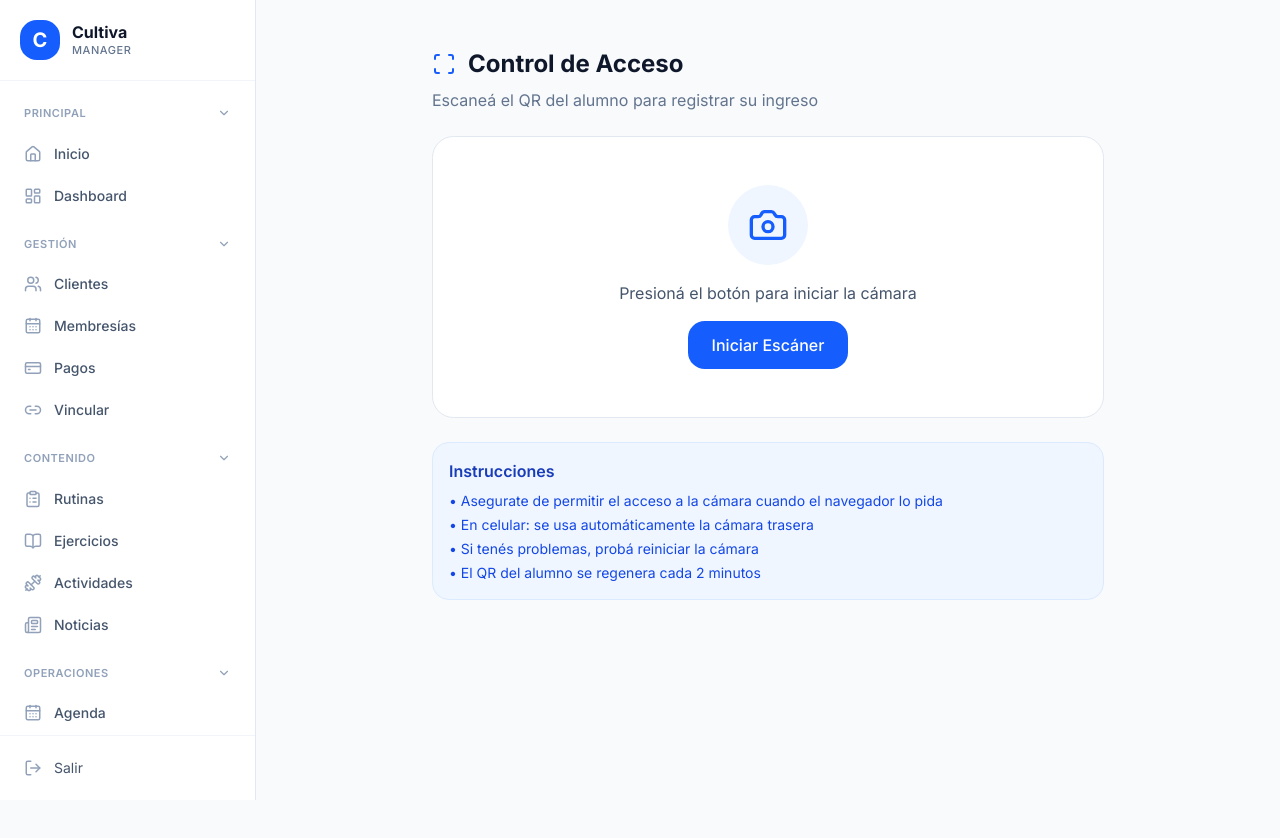
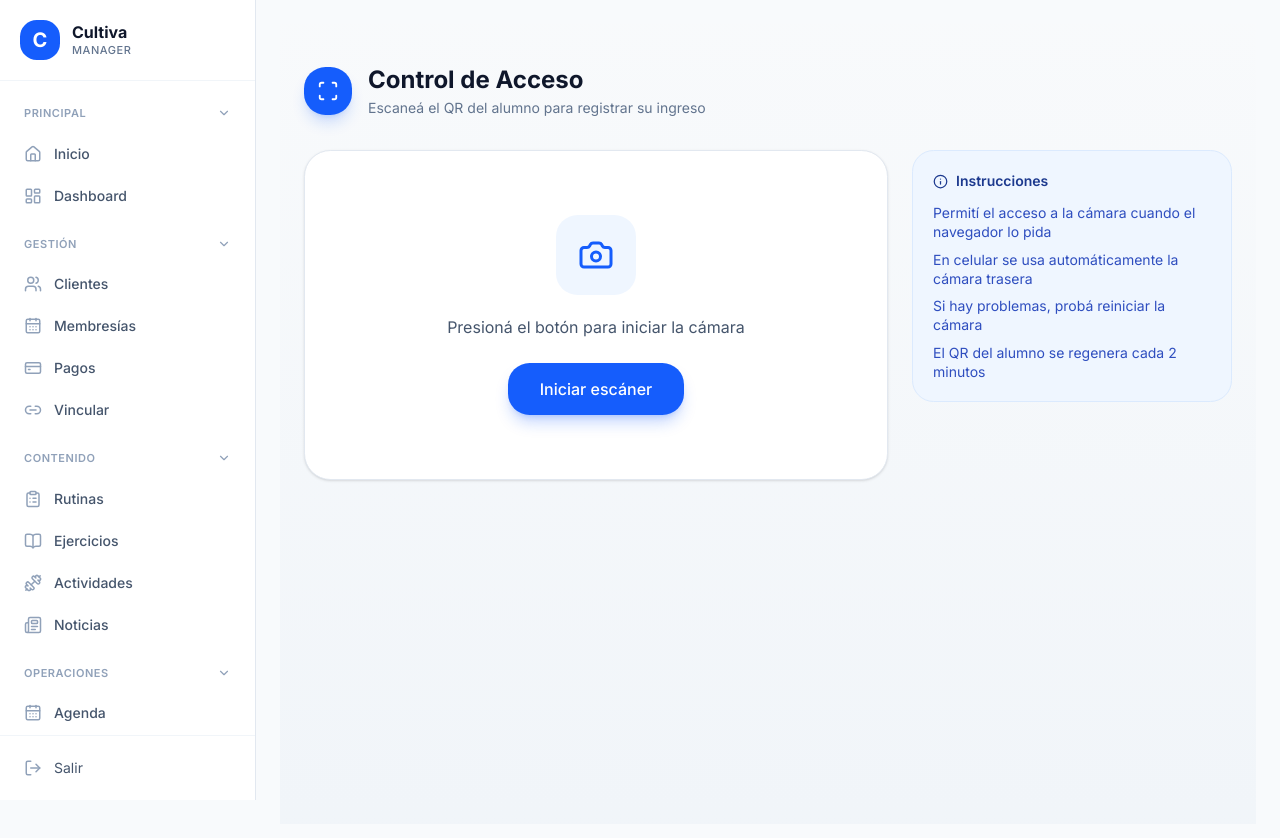
Before and after one commit to joaquinchecura/CULTIVA-MANAGER, a Next.js app: page /admin/acceso in a window 1280 px wide. Shown: the top 838 px of the page. Built offline with nearby package versions, Linux system fonts and the light colour scheme.

Commit message:
Update page.tsx

```diff
--- a/app/admin/acceso/page.tsx
+++ b/app/admin/acceso/page.tsx
@@ -2,7 +2,7 @@
 
 import { useEffect, useRef, useState } from 'react'
 import { Html5Qrcode } from 'html5-qrcode'
-import { Scan, UserCheck, UserX, Loader2, Camera, CameraOff } from 'lucide-react'
+import { Scan, UserCheck, UserX, Loader2, Camera, CameraOff, Info } from 'lucide-react'
 
 export default function AccesoPage() {
   const [scanning, setScanning] = useState(false)
@@ -12,15 +12,12 @@ export default function AccesoPage() {
   const [cameras, setCameras] = useState<any[]>([])
   const scannerRef = useRef<Html5Qrcode | null>(null)
 
-  // Detectar si es mobile
   const isMobile = typeof navigator !== 'undefined' && /Android|iPhone|iPad|iPod/i.test(navigator.userAgent)
 
-  // Listar cámaras disponibles
   async function listCameras() {
     try {
       const devices = await Html5Qrcode.getCameras()
       setCameras(devices)
-      console.log('Cámaras encontradas:', devices)
       return devices
     } catch (err) {
       console.error('Error listando cámaras:', err)
@@ -29,20 +26,10 @@ export default function AccesoPage() {
     }
   }
 
-  // Encontrar la cámara trasera (back/environment)
   function getBackCamera(devices: any[]) {
-    // Primero buscar por label que contenga "back" o "environment"
-    const backCamera = devices.find(d =>
-      /back|environment|trasera|rear/i.test(d.label)
-    )
+    const backCamera = devices.find(d => /back|environment|trasera|rear/i.test(d.label))
     if (backCamera) return backCamera.id
-
-    // En mobile, si hay más de una cámara, usar la última (generalmente la trasera)
-    if (isMobile && devices.length > 1) {
-      return devices[devices.length - 1].id
-    }
-
-    // Fallback: usar la primera
+    if (isMobile && devices.length > 1) return devices[devices.length - 1].id
     return devices[0]?.id
   }
 
@@ -53,7 +40,6 @@ export default function AccesoPage() {
 
     let selectedCamera = cameraId
 
-    // Si no viene cameraId, listar y seleccionar la mejor
     if (!selectedCamera) {
       const devices = await listCameras()
       if (devices.length === 0) {
@@ -62,8 +48,6 @@ export default function AccesoPage() {
         return
       }
       selectedCamera = getBackCamera(devices)
-
-      // Si después de todo sigue sin haber cámara
       if (!selectedCamera) {
         setCameraError('No se pudo seleccionar una cámara válida')
         setScanning(false)
@@ -76,15 +60,10 @@ export default function AccesoPage() {
     try {
       await scannerRef.current.start(
         selectedCamera,
-        { fps: 10, qrbox: { width: 250, height: 250 } },
-        async (decodedText) => {
-          await handleScan(decodedText)
-        },
-        (errorMessage) => {
-          // Ignorar errores de lectura parcial
-        }
+        { fps: 10, qrbox: { width: 280, height: 280 } },
+        async (decodedText) => { await handleScan(decodedText) },
+        () => {}
       )
-      console.log('✅ Scanner iniciado con cámara:', selectedCamera)
     } catch (err: any) {
       console.error('Error iniciando scanner:', err)
       setCameraError(`Error al iniciar la cámara: ${err.message || 'Desconocido'}`)
@@ -95,7 +74,6 @@ export default function AccesoPage() {
   async function handleScan(qrData: string) {
     if (loading) return
     setLoading(true)
-
     await scannerRef.current?.pause()
 
     try {
@@ -104,19 +82,12 @@ export default function AccesoPage() {
         headers: { 'Content-Type': 'application/json' },
         body: JSON.stringify({ qrData }),
       })
-
       const data = await res.json()
-      setResult({
-        success: res.ok,
-        message: data.message || data.error,
-        member: data.member,
-      })
-
+      setResult({ success: res.ok, message: data.message || data.error, member: data.member })
       setTimeout(async () => {
         setResult(null)
         await scannerRef.current?.resume()
       }, 3000)
-
     } catch (error) {
       setResult({ success: false, message: 'Error de conexión' })
     } finally {
@@ -126,11 +97,7 @@ export default function AccesoPage() {
 
   async function stopScan() {
     if (scannerRef.current) {
-      try {
-        await scannerRef.current.stop()
-      } catch (e) {
-        // Ignorar error si ya estaba detenido
-      }
+      try { await scannerRef.current.stop() } catch (e) {}
       scannerRef.current = null
     }
     setScanning(false)
@@ -139,101 +106,96 @@ export default function AccesoPage() {
   }
 
   useEffect(() => {
-    return () => {
-      if (scannerRef.current) {
-        scannerRef.current.stop().catch(() => {})
-      }
-    }
+    return () => { if (scannerRef.current) scannerRef.current.stop().catch(() => {}) }
   }, [])
 
   return (
-    <div className="min-h-screen bg-slate-50 p-6">
-      <div className="max-w-2xl mx-auto">
-        <h1 className="text-2xl font-bold text-slate-900 mb-2 flex items-center gap-3">
-          <Scan className="text-blue-600" />
-          Control de Acceso
-        </h1>
-        <p className="text-slate-500 mb-6">Escaneá el QR del alumno para registrar su ingreso</p>
+    <div className="min-h-screen bg-gradient-to-b from-slate-50 to-slate-100">
+      <div className="max-w-5xl mx-auto px-6 py-10">
+        <div className="flex items-center gap-4 mb-8">
+          <div className="w-12 h-12 rounded-2xl bg-blue-600 flex items-center justify-center shrink-0 shadow-lg shadow-blue-600/20">
+            <Scan className="text-white" size={22} />
+          </div>
+          <div>
+            <h1 className="text-2xl font-bold text-slate-900">Control de Acceso</h1>
+            <p className="text-slate-500 text-sm mt-0.5">Escaneá el QR del alumno para registrar su ingreso</p>
+          </div>
+        </div>
 
-        {/* Scanner */}
-        <div className="bg-white rounded-2xl border border-slate-200 overflow-hidden">
+        <div className="grid lg:grid-cols-[1fr_320px] gap-6 items-start">
+          <div className="bg-white rounded-3xl border border-slate-200 shadow-sm overflow-hidden">
             {!scanning ? (
-            <div className="p-12 text-center">
-              <div className="w-20 h-20 bg-blue-50 rounded-full flex items-center justify-center mx-auto mb-4">
-                <Camera className="text-blue-600" size={40} />
+              <div className="p-10 lg:p-16 text-center">
+                <div className="w-20 h-20 bg-blue-50 rounded-2xl flex items-center justify-center mx-auto mb-5">
+                  <Camera className="text-blue-600" size={36} />
                 </div>
-              <p className="text-slate-600 mb-4">Presioná el botón para iniciar la cámara</p>
+                <p className="text-slate-600 mb-6">Presioná el botón para iniciar la cámara</p>
 
                 {cameras.length > 0 && (
-                <div className="mb-4">
-                  <p className="text-sm text-slate-500 mb-2">Cámaras detectadas: {cameras.length}</p>
+                  <div className="mb-6">
+                    <p className="text-xs font-medium text-slate-400 uppercase tracking-wide mb-3">
+                      Cámaras detectadas ({cameras.length})
+                    </p>
                     <div className="flex flex-wrap gap-2 justify-center">
-                    {cameras.map((cam) => (
+                      {cameras.map((cam) => {
+                        const isBack = /back|environment|trasera/i.test(cam.label)
+                        return (
                           <button
                             key={cam.id}
                             onClick={() => startScan(cam.id)}
-                        className={`px-4 py-2 rounded-lg text-sm transition-colors ${
-                          /back|environment|trasera/i.test(cam.label)
-                            ? 'bg-green-100 text-green-700 hover:bg-green-200 font-medium'
-                            : 'bg-slate-100 text-slate-700 hover:bg-slate-200'
+                            className={`px-4 py-2 rounded-xl text-sm transition-colors border ${
+                              isBack
+                                ? 'bg-emerald-50 text-emerald-700 border-emerald-200 hover:bg-emerald-100 font-medium'
+                                : 'bg-slate-50 text-slate-600 border-slate-200 hover:bg-slate-100'
                             }`}
                           >
-                        {cam.label || 'Cámara'}
-                        {/back|environment|trasera/i.test(cam.label) && ' (Recomendada)'}
+                            {cam.label || 'Cámara'}{isBack && ' · Recomendada'}
                           </button>
-                    ))}
+                        )
+                      })}
                     </div>
                   </div>
                 )}
 
                 <button
                   onClick={() => startScan()}
-                className="px-6 py-3 bg-blue-600 text-white rounded-xl font-medium hover:bg-blue-700 transition-colors"
+                  className="px-8 py-3.5 bg-blue-600 text-white rounded-2xl font-medium hover:bg-blue-700 active:scale-[0.98] transition-all shadow-lg shadow-blue-600/25"
                 >
-                {cameras.length > 0 ? 'Reiniciar Cámara' : 'Iniciar Escáner'}
+                  {cameras.length > 0 ? 'Reiniciar cámara' : 'Iniciar escáner'}
                 </button>
 
                 {cameraError && (
-                <div className="mt-4 p-3 bg-red-50 border border-red-200 rounded-lg">
-                  <div className="flex items-center gap-2 text-red-600">
+                  <div className="mt-5 p-3.5 bg-red-50 border border-red-200 rounded-xl inline-flex items-center gap-2 text-red-600">
                     <CameraOff size={18} />
                     <p className="text-sm font-medium">{cameraError}</p>
-                  </div>
                   </div>
                 )}
               </div>
             ) : (
-            <div className="relative">
-              <div id="qr-reader" className="w-full aspect-square max-h-[500px]" />
+              <div className="relative bg-slate-950">
+                <div id="qr-reader" className="w-full aspect-square lg:aspect-[4/3] lg:max-h-[640px] mx-auto" />
 
-              {/* Overlay de resultado */}
                 {result && (
-                <div className={`absolute inset-0 flex items-center justify-center bg-black/60 backdrop-blur-sm z-10`}>
-                  <div className={`p-6 rounded-2xl text-center ${result.success ? 'bg-green-500' : 'bg-red-500'} text-white max-w-sm mx-4`}>
-                    {result.success ? (
-                      <UserCheck size={48} className="mx-auto mb-2" />
-                    ) : (
-                      <UserX size={48} className="mx-auto mb-2" />
-                    )}
+                  <div className="absolute inset-0 flex items-center justify-center bg-black/70 backdrop-blur-sm z-10">
+                    <div className={`p-8 rounded-3xl text-center ${result.success ? 'bg-emerald-500' : 'bg-red-500'} text-white max-w-sm mx-4 shadow-2xl`}>
+                      {result.success ? <UserCheck size={52} className="mx-auto mb-3" /> : <UserX size={52} className="mx-auto mb-3" />}
                       <p className="text-xl font-bold">{result.message}</p>
                       {result.member && (
-                      <p className="text-sm mt-1 opacity-90">{result.member.name} — DNI: {result.member.dni}</p>
+                        <p className="text-sm mt-1.5 opacity-90">{result.member.name} — DNI: {result.member.dni}</p>
                       )}
                     </div>
                   </div>
                 )}
 
-              {/* Loading */}
                 {loading && !result && (
                   <div className="absolute inset-0 flex items-center justify-center bg-black/40 backdrop-blur-sm z-10">
                     <Loader2 className="animate-spin text-white" size={48} />
                   </div>
                 )}
 
-              {/* Botón detener */}
                 <button
                   onClick={stopScan}
-                className="absolute bottom-4 left-1/2 -translate-x-1/2 px-4 py-2 bg-white/90 text-slate-700 rounded-lg font-medium hover:bg-white transition-colors z-20"
+                  className="absolute bottom-5 left-1/2 -translate-x-1/2 px-5 py-2.5 bg-white/95 text-slate-700 rounded-xl font-medium hover:bg-white transition-colors z-20 shadow-lg"
                 >
                   Detener
                 </button>
@@ -241,23 +203,29 @@ export default function AccesoPage() {
             )}
           </div>
 
-        {/* Debug info */}
+          <div className="space-y-4">
             {scanning && (
-          <div className="mt-4 p-3 bg-slate-100 rounded-lg">
-            <p className="text-xs text-slate-500">Estado: {loading ? 'Procesando...' : 'Escaneando...'}</p>
-            {isMobile && <p className="text-xs text-slate-500">Modo: Mobile (cámara trasera prioritaria)</p>}
+              <div className="bg-white rounded-2xl border border-slate-200 p-4">
+                <div className="flex items-center gap-2 mb-2">
+                  <span className={`w-2 h-2 rounded-full ${loading ? 'bg-amber-500' : 'bg-emerald-500 animate-pulse'}`} />
+                  <p className="text-sm font-medium text-slate-700">{loading ? 'Procesando...' : 'Escaneando...'}</p>
+                </div>
+                {isMobile && <p className="text-xs text-slate-400">Modo mobile · cámara trasera prioritaria</p>}
               </div>
             )}
 
-        {/* Instrucciones */}
-        <div className="mt-6 bg-blue-50 border border-blue-100 rounded-xl p-4">
-          <h3 className="font-semibold text-blue-800 mb-2">Instrucciones</h3>
-          <ul className="text-sm text-blue-700 space-y-1">
-            <li>• Asegurate de permitir el acceso a la cámara cuando el navegador lo pida</li>
-            <li>• En celular: se usa automáticamente la cámara trasera</li>
-            <li>• Si tenés problemas, probá reiniciar la cámara</li>
-            <li>• El QR del alumno se regenera cada 2 minutos</li>
+            <div className="bg-blue-50 border border-blue-100 rounded-2xl p-5">
+              <h3 className="font-semibold text-blue-900 mb-3 flex items-center gap-2 text-sm">
+                <Info size={15} /> Instrucciones
+              </h3>
+              <ul className="text-sm text-blue-800/90 space-y-2 leading-snug">
+                <li>Permití el acceso a la cámara cuando el navegador lo pida</li>
+                <li>En celular se usa automáticamente la cámara trasera</li>
+                <li>Si hay problemas, probá reiniciar la cámara</li>
+                <li>El QR del alumno se regenera cada 2 minutos</li>
               </ul>
+            </div>
+          </div>
         </div>
       </div>
     </div>
```
Lines whose indentation alone changed are shown as unchanged.
